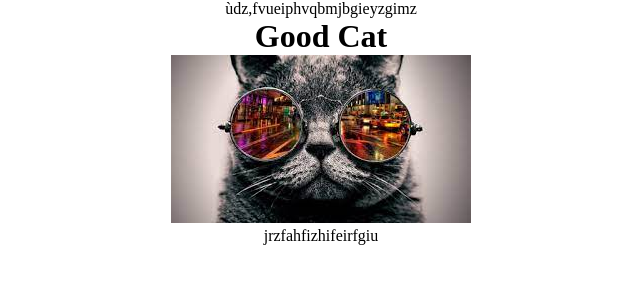
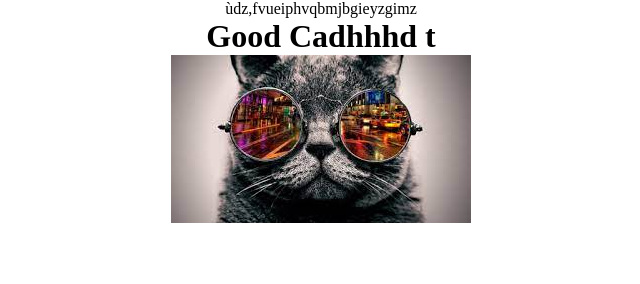
Before and after one commit to alilouess775/yhyhyhyhyg, a plain HTML site: page index.html in a window 1280 px wide. Shown: the whole page, without its empty margins (319-959 px from the left). Drawn offline with Linux system fonts and the light colour scheme.

Commit message:
Update index.html

```diff
--- a/index.html
+++ b/index.html
@@ -11,9 +11,8 @@
 
    <div class="container">
       <p>ùdz,fvueiphvqbmjbgieyzgimz</p>
-      <h1>Good Cat</h1>
+      <h1>Good Cadhhhd t</h1>
       <img src="photo1.jpg">
-       <p>jrzfahfizhifeirfgiu</p>
    </div>
 
 
```
